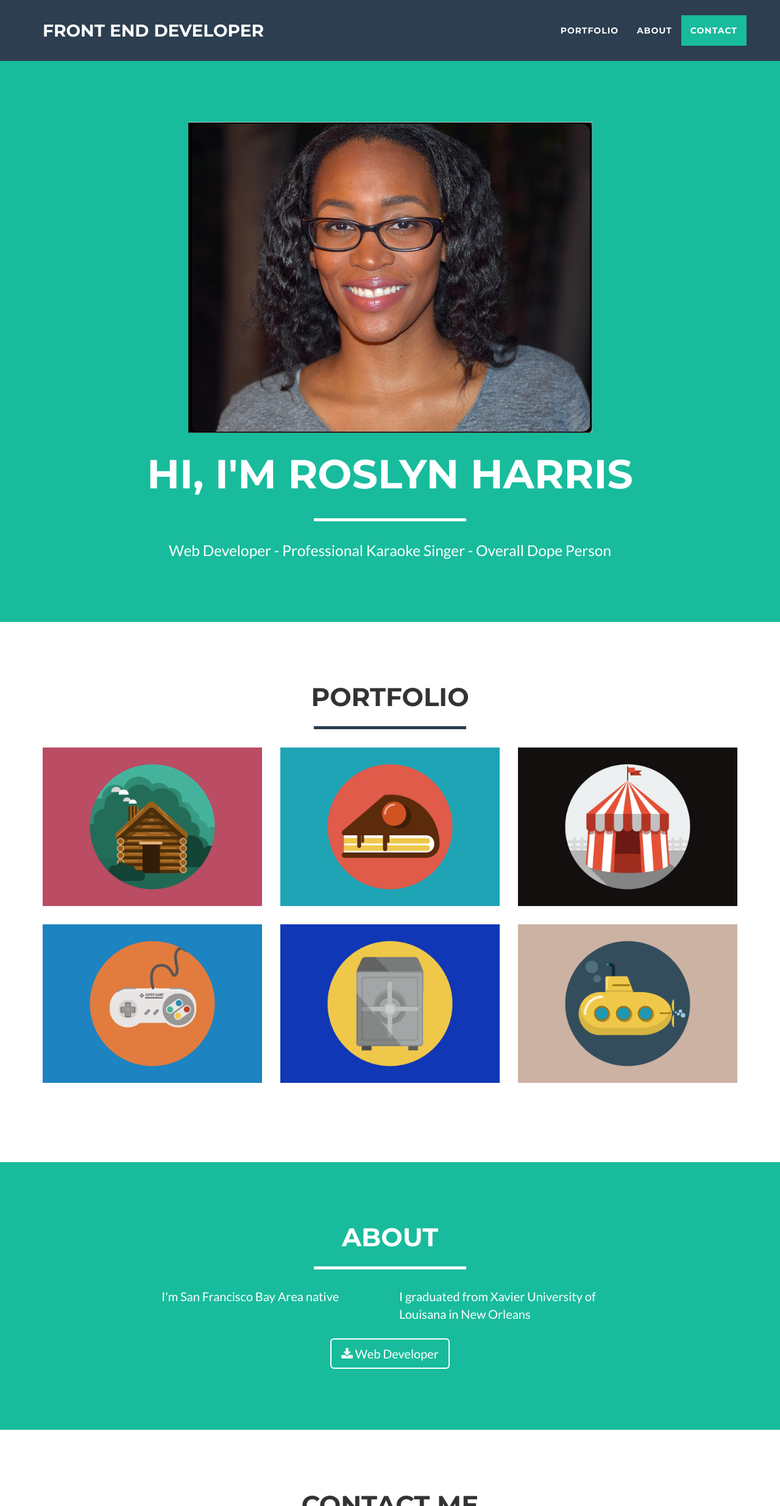
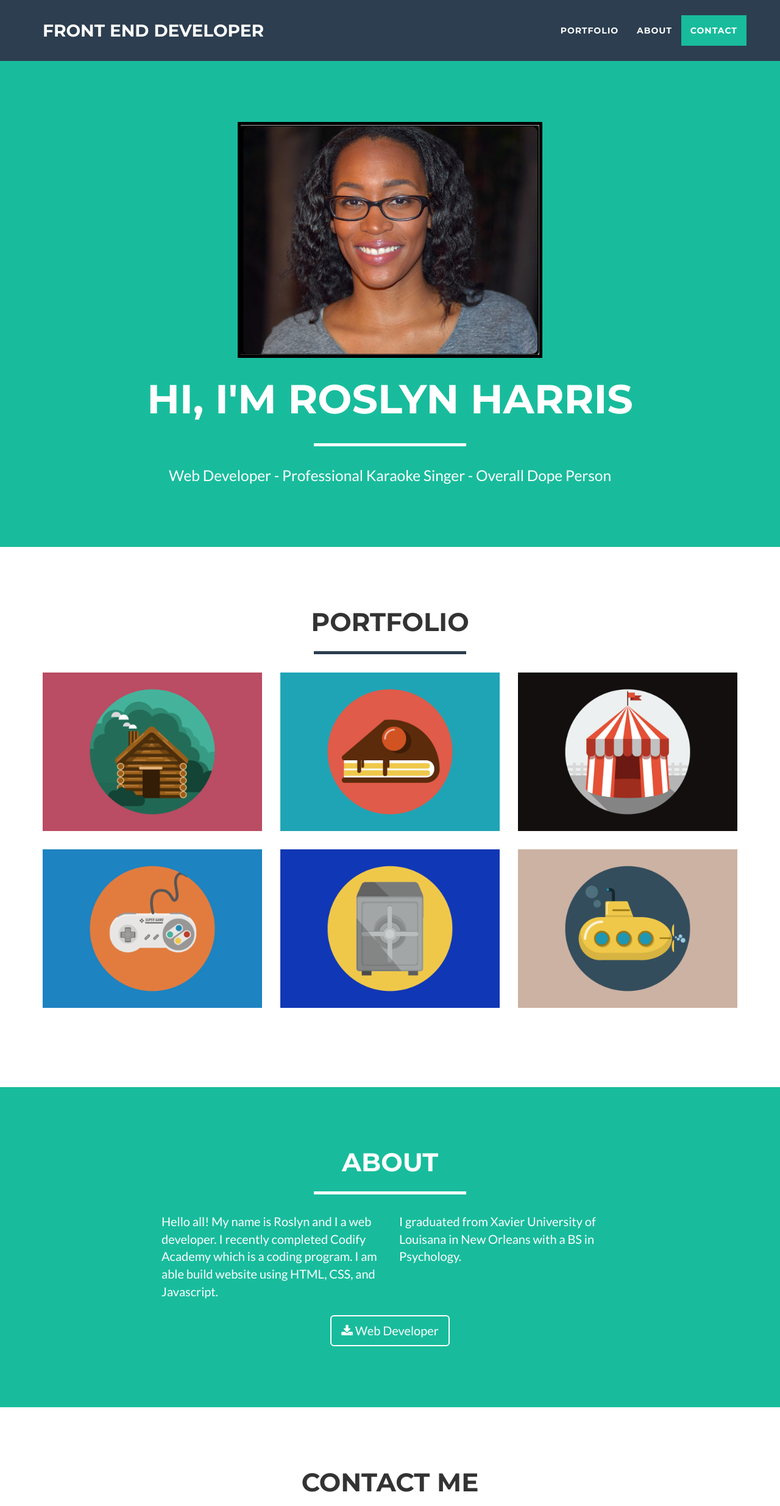
Before and after one commit to lilmsrosie87/lilmsrosie87.github.io, a website: page index.html in a window 1280 px wide. Shown: the top 2470 px of the page at 61% size. Drawn offline with nearby package versions, Linux system fonts and the light colour scheme.

Commit message:
This is with new pic width and border added

```diff
--- a/index.html
+++ b/index.html
@@ -16,6 +16,7 @@
 
     <!-- Theme CSS -->
     <link href="css/freelancer.min.css" rel="stylesheet">
+
 
     <!-- Custom Fonts -->
     <link href="vendor/font-awesome/css/font-awesome.min.css" rel="stylesheet" type="text/css">
@@ -71,7 +72,7 @@
         <div class="container">
             <div class="row">
                 <div class="col-lg-12">
-                    <img class="img-responsive" src="img/howboutdat.jpg" alt="">
+                    <img class="img-responsive" src="img/howboutdat.jpg" width="500" height="150" style="border:5px solid black" alt="outside pic">
                     <div class="intro-text">
                         <span class="name">Hi, I'm Roslyn Harris</span>
                         <hr class="star-light">
@@ -81,7 +82,6 @@
             </div>
         </div>
     </header>
-
     <!-- Portfolio Grid Section -->
     <section id="portfolio">
         <div class="container">
@@ -167,10 +167,10 @@
             </div>
             <div class="row">
                 <div class="col-lg-4 col-lg-offset-2">
-                    <p>I'm San Francisco Bay Area native</p>
+                    <p>Hello all! My name is Roslyn and I a web developer. I recently completed  Codify Academy which is a coding program. I am able build website using HTML, CSS, and Javascript.</p>
                 </div>
                 <div class="col-lg-4">
-                    <p>I graduated from Xavier University of Louisana in New Orleans</p>
+                    <p>I graduated from Xavier University of Louisana in New Orleans with a BS in Psychology. </p>
                 </div>
                 <div class="col-lg-8 col-lg-offset-2 text-center">
                     <a href="#" class="btn btn-lg btn-outline">
```
Also changed, not shown: js/index.html (added), 1 other file.
